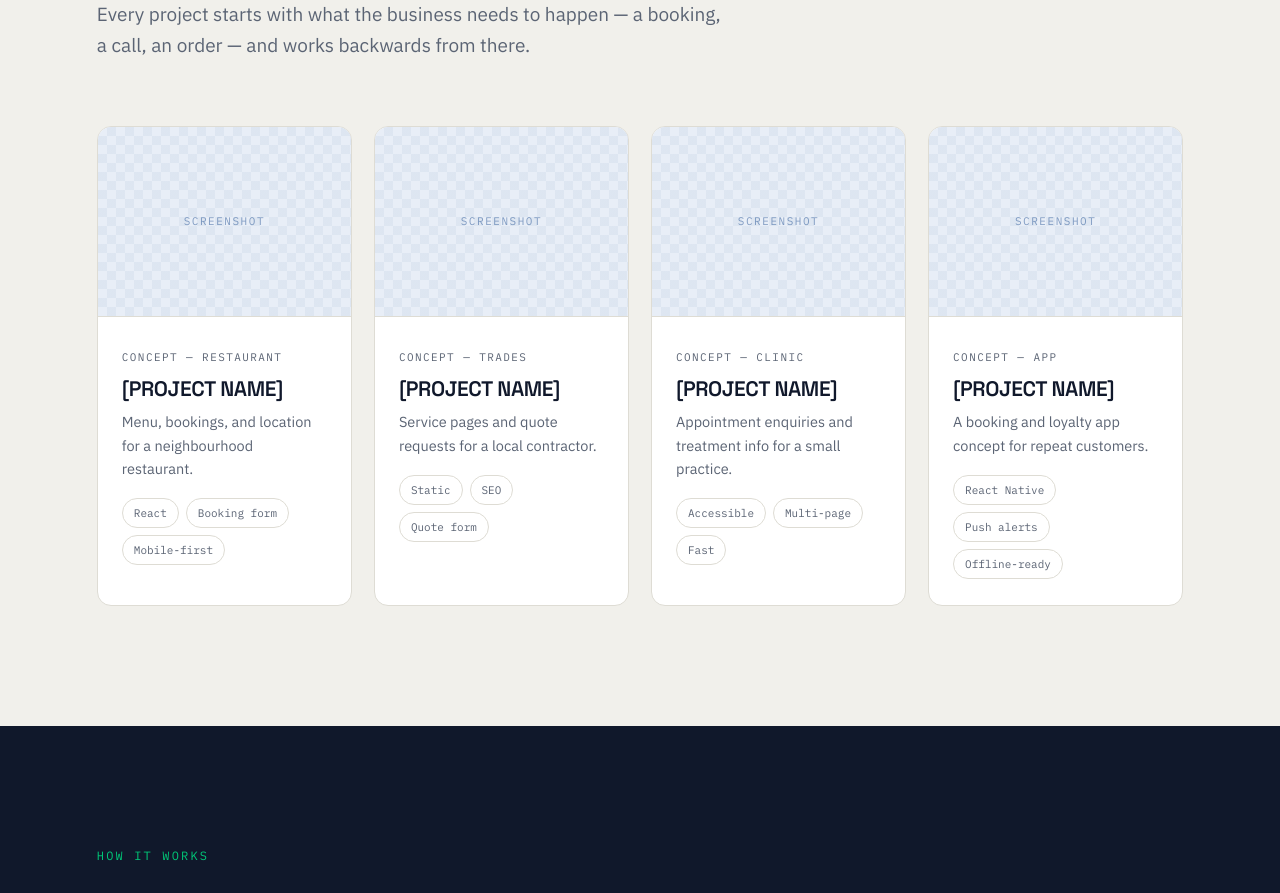
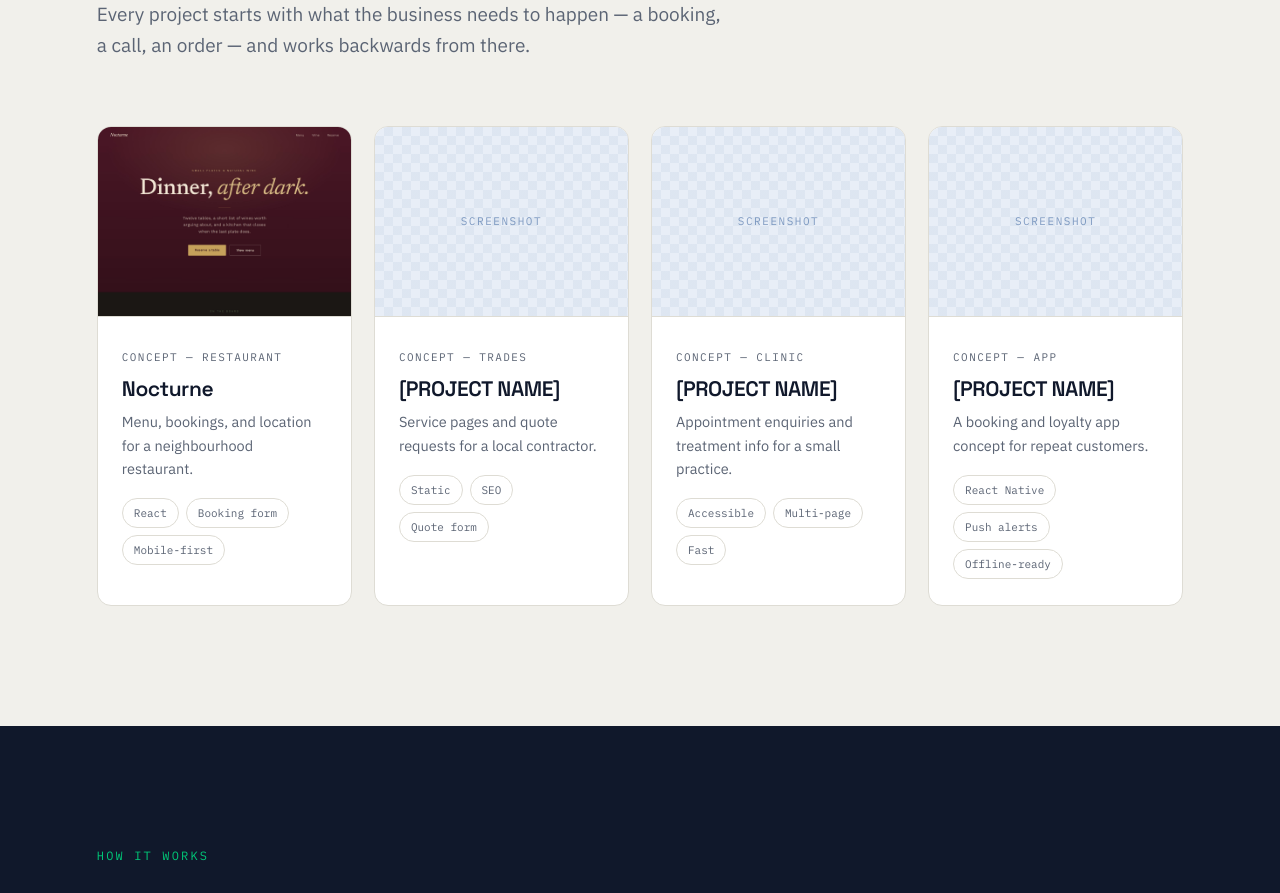
Before and after one commit to MbIndaz/mbase-site, a React (Vite) app: page / in a window 1280 px wide. Shown: the part 1340-2233 px from the top of the page. Built offline with nearby package versions, Linux system fonts and the light colour scheme.

Commit message:
Add first portfolio concept

```diff
--- a/src/components/Work.css
+++ b/src/components/Work.css
@@ -22,6 +22,14 @@
   aspect-ratio: 4 / 3;
   background: var(--azulejo-light);
   border-bottom: 1px solid var(--line);
+  overflow: hidden;
+}
+
+.work-thumb img {
+  width: 100%;
+  height: 100%;
+  object-fit: cover;
+  display: block;
 }
 
 .thumb-placeholder {
--- a/src/components/Work.jsx
+++ b/src/components/Work.jsx
@@ -7,10 +7,11 @@ import './Work.css'
 const projects = [
   {
     id: 1,
-    name: '[PROJECT NAME]',
+    name: 'Nocturne',
     type: 'Concept — restaurant',
     note: 'Menu, bookings, and location for a neighbourhood restaurant.',
     tags: ['React', 'Booking form', 'Mobile-first'],
+    image: '/work/nocturne-concept.jpg',
   },
   {
     id: 2,
@@ -52,11 +53,19 @@ export default function Work() {
           {projects.map((p) => (
             <article key={p.id} className="work-card">
               <div className="work-thumb">
-                {/* TODO: replace with a real screenshot at
-                    /public/work/project-name.jpg */}
-                <div className="thumb-placeholder">
-                  <span>Screenshot</span>
-                </div>
+                {p.image ? (
+                  <img
+                    src={p.image}
+                    alt={`${p.name} — ${p.type}`}
+                    loading="lazy"
+                  />
+                ) : (
+                  // TODO: replace with a real screenshot at
+                  // /public/work/project-name.jpg
+                  <div className="thumb-placeholder">
+                    <span>Screenshot</span>
+                  </div>
+                )}
               </div>
 
               <div className="work-meta">
```
Also changed, not shown: public/work/nocturne-concept.jpg (added).
